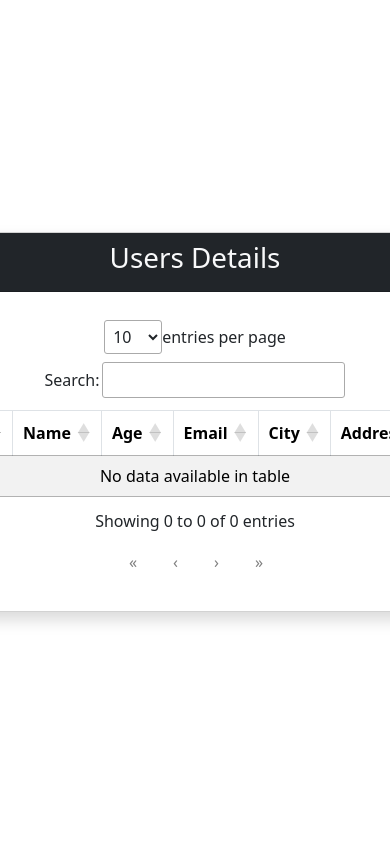
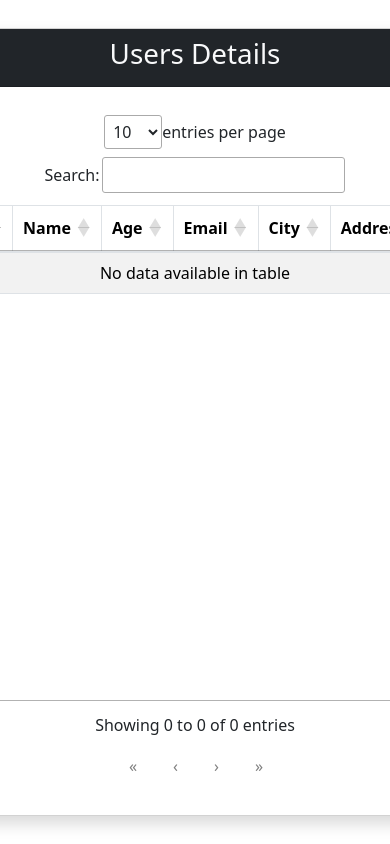
Before and after one commit to Jaysinh-dev-01/jQuery_DataTable, a CodeIgniter app: page /Ci3/ in a window 390 px wide; the page is wider, and only the part inside the window is pictured. Run offline with CodeIgniter, Linux system fonts and the light colour scheme; data that the repository does not hold is empty.

Commit message:
make a table responsive and add scrollbarY

```diff
--- a/application/views/table.php
+++ b/application/views/table.php
@@ -11,13 +11,14 @@
 
 <body>
     <div class="container d-flex justify-content-center align-items-center vh-100">
-        <div class="col-lg-8">
+        <div class="col-lg-8 col-md-10 col-sm-12">
             <div class="card shadow">
                 <div class="card-header text-center bg-dark text-light">
                     <?= heading("Users Details") ?>
                 </div>
                 <div class="card-body">
-                    <table class="table table-striped table-bordered" id="userTable">
+                    <div class="table-responsive">
+                        <table class="table table-striped table-bordered table-hover table-sm" id="userTable">
                             <thead>
                                 <tr>
                                     <th>Id</th>
@@ -33,6 +34,7 @@
                 </div>
             </div>
         </div>
+    </div>
 
     <script src="<?= base_url('assets/js/bootstrap.min.js') ?>"></script>
     <script src="<?= base_url('assets/js/jquery.min.js') ?>"></script>
@@ -41,6 +43,7 @@
         $("#userTable").DataTable({
             processing: true,
             serverSide: true,
+            scrollY:450,
             ajax: {
                 url: "<?= site_url('dataTable/getUsers') ?>",
                 type: "POST",
```
Lines whose indentation alone changed are shown as unchanged.
